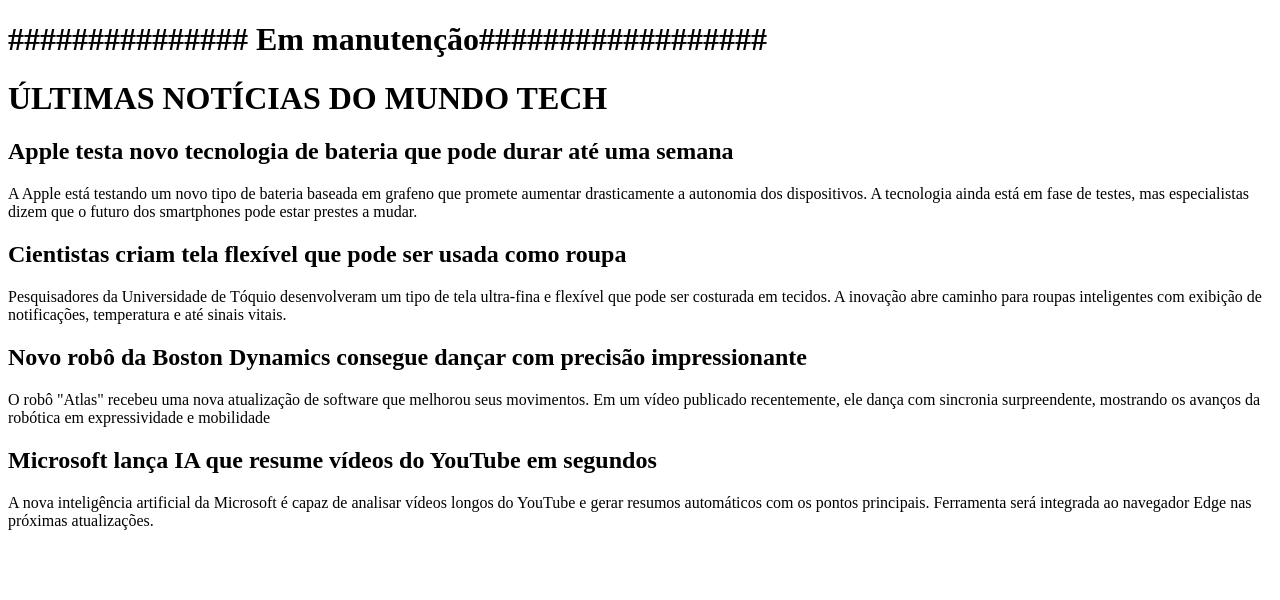
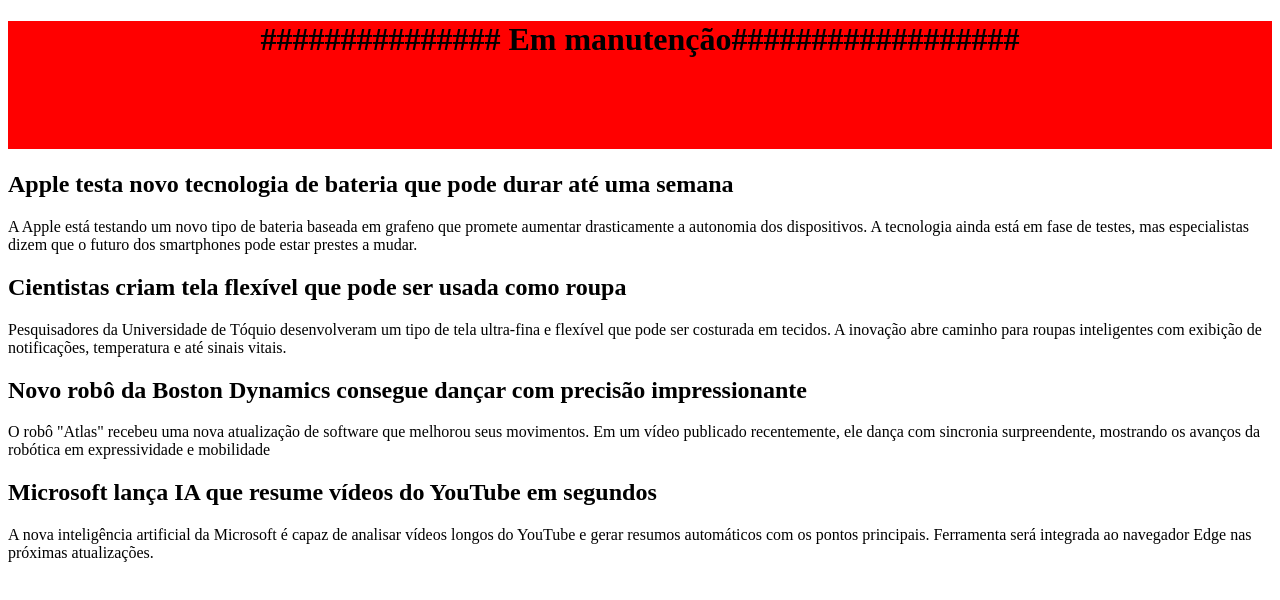
Before and after one commit to Dvid-max/projeto-android, a plain HTML site: page noticias.html in a window 1280 px wide. Drawn offline with Linux system fonts and the light colour scheme.

Commit message:
concertando titulo

```diff
--- a/noticias.css
+++ b/noticias.css
@@ -1,6 +1,6 @@
 @charset "UTF-8";
 
-.matutencao {
+h1 {
     background-color: red;
     columns: white ;
     text-align: center;
--- a/noticias.html
+++ b/noticias.html
@@ -8,8 +8,8 @@
 </head>
 <body>
     <header>
-        <h1 id="manutencao">############### Em manutenção##################</h1>
-        <h1> ÚLTIMAS NOTÍCIAS DO MUNDO TECH</h1>
+        <h1>############### Em manutenção##################</h1>
+
     </header>
     <main>
         <h2>Apple testa novo tecnologia de bateria que pode durar até uma semana</h2>
```
